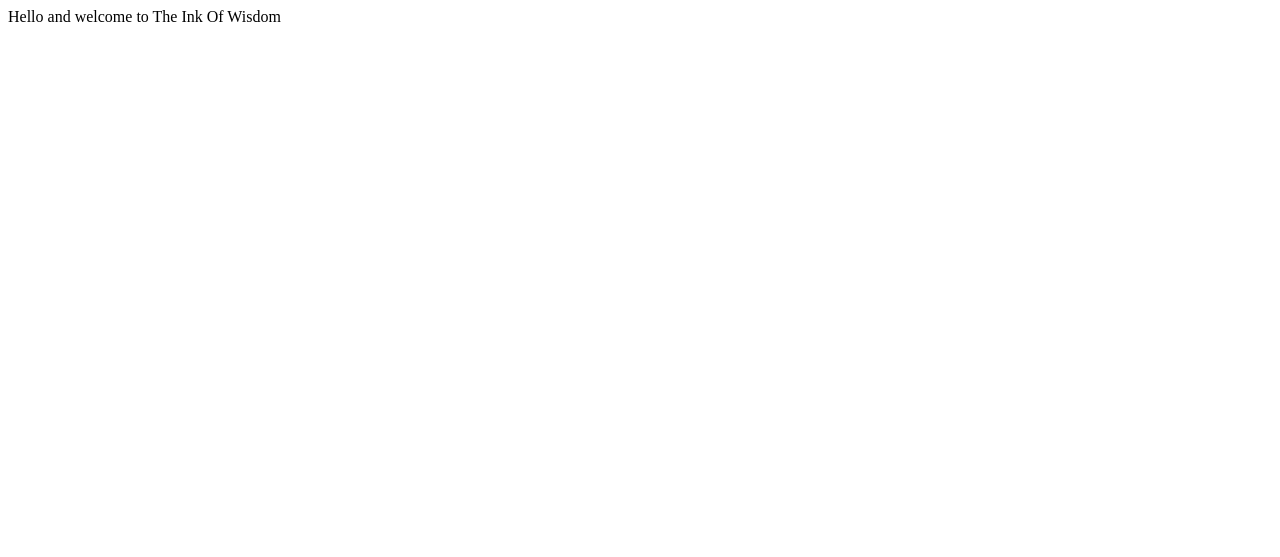
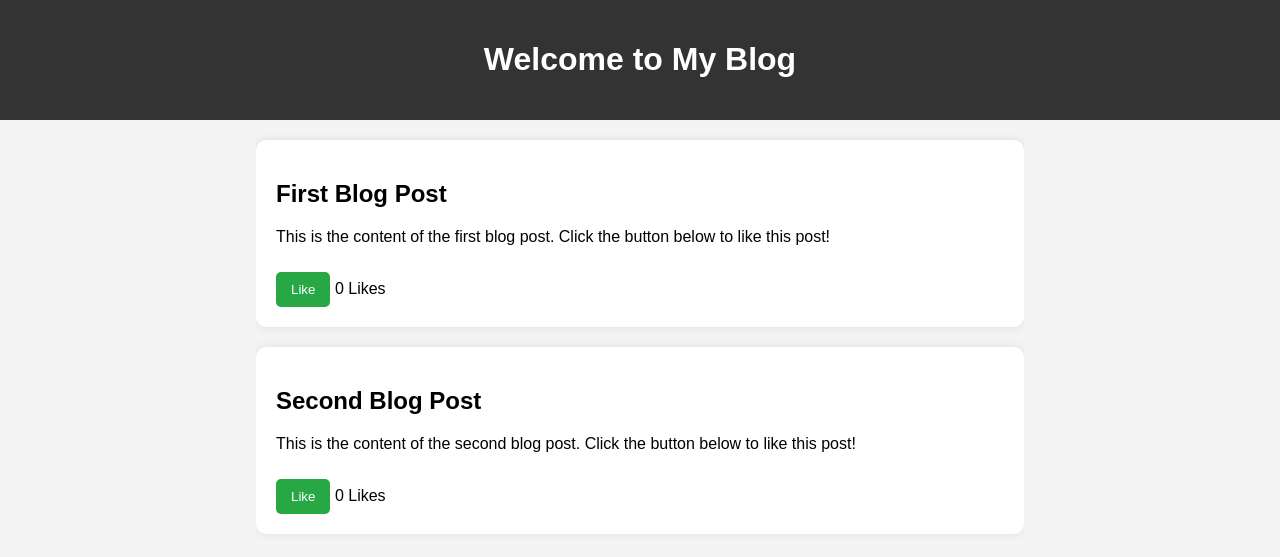
Before and after one commit to theinkofwisdom/codeRepo, a plain HTML site: page index.html in a window 1280 px wide. Drawn offline with Linux system fonts and the light colour scheme.

Commit message:
Update index.html

```diff
--- a/index.html
+++ b/index.html
@@ -1,5 +1,72 @@
-<html>
+<!DOCTYPE html>
+<html lang="en">
+<head>
+    <meta charset="UTF-8">
+    <meta name="viewport" content="width=device-width, initial-scale=1.0">
+    <title>My Blog</title>
+    <style>
+        body {
+            font-family: Arial, sans-serif;
+            margin: 0;
+            padding: 0;
+            background-color: #f4f4f4;
+        }
+        .container {
+            width: 60%;
+            margin: auto;
+            overflow: hidden;
+        }
+        header {
+            background: #333;
+            color: #fff;
+            padding: 20px;
+            text-align: center;
+        }
+        .blog-post {
+            background: #fff;
+            padding: 20px;
+            margin: 20px 0;
+            border-radius: 10px;
+            box-shadow: 0 0 10px rgba(0, 0, 0, 0.1);
+        }
+        button {
+            background: #28a745;
+            color: white;
+            padding: 10px 15px;
+            border: none;
+            cursor: pointer;
+            margin-top: 10px;
+            border-radius: 5px;
+        }
+        button:hover {
+            background: #218838;
+        }
+    </style>
+</head>
 <body>
-  <p>Hello and welcome to The Ink Of Wisdom</p>
+    <header>
+        <h1>Welcome to My Blog</h1>
+    </header>
+    <div class="container">
+        <div class="blog-post">
+            <h2>First Blog Post</h2>
+            <p>This is the content of the first blog post. Click the button below to like this post!</p>
+            <button onclick="likePost(this)">Like</button>
+            <span class="like-count">0 Likes</span>
+        </div>
+        <div class="blog-post">
+            <h2>Second Blog Post</h2>
+            <p>This is the content of the second blog post. Click the button below to like this post!</p>
+            <button onclick="likePost(this)">Like</button>
+            <span class="like-count">0 Likes</span>
+        </div>
+    </div>
+    <script>
+        function likePost(button) {
+            let likeSpan = button.nextElementSibling;
+            let currentLikes = parseInt(likeSpan.innerText);
+            likeSpan.innerText = (currentLikes + 1) + ' Likes';
+        }
+    </script>
 </body>
 </html>
```
